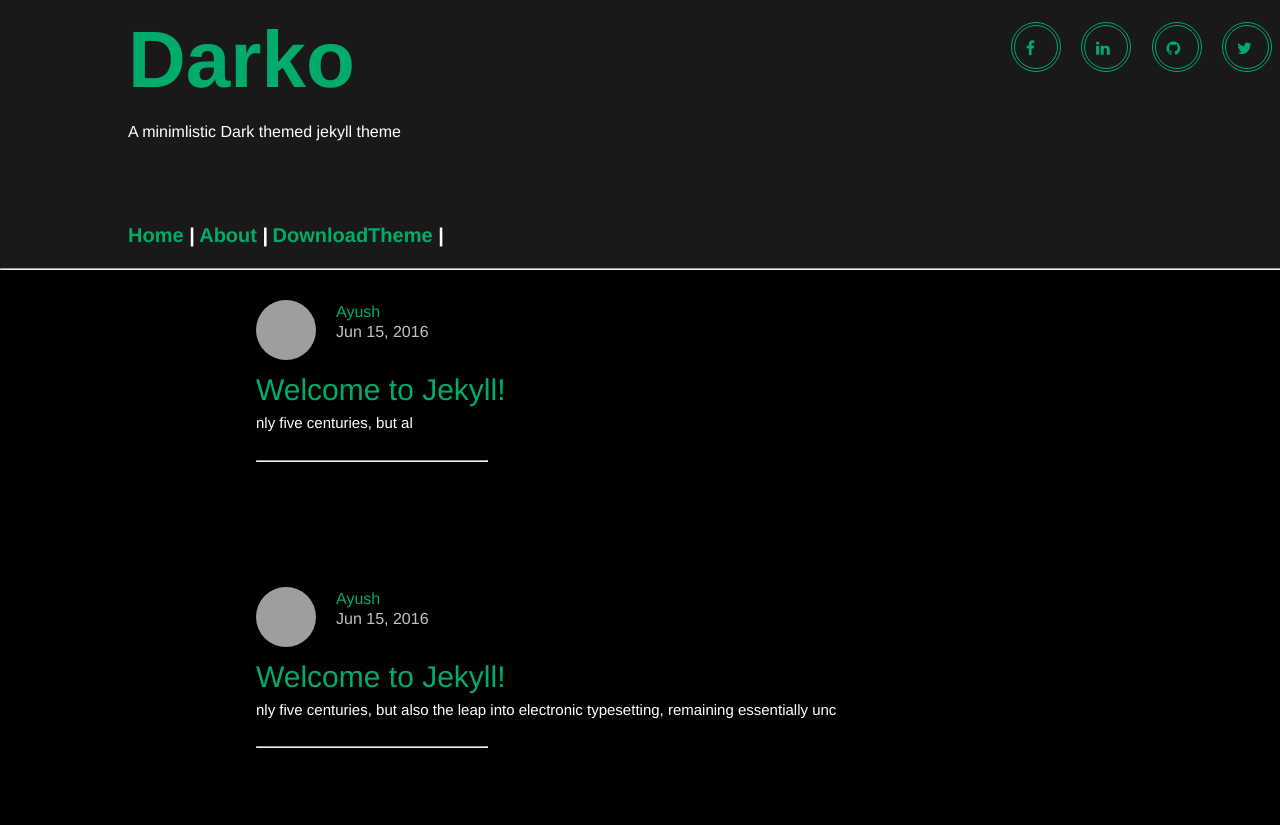
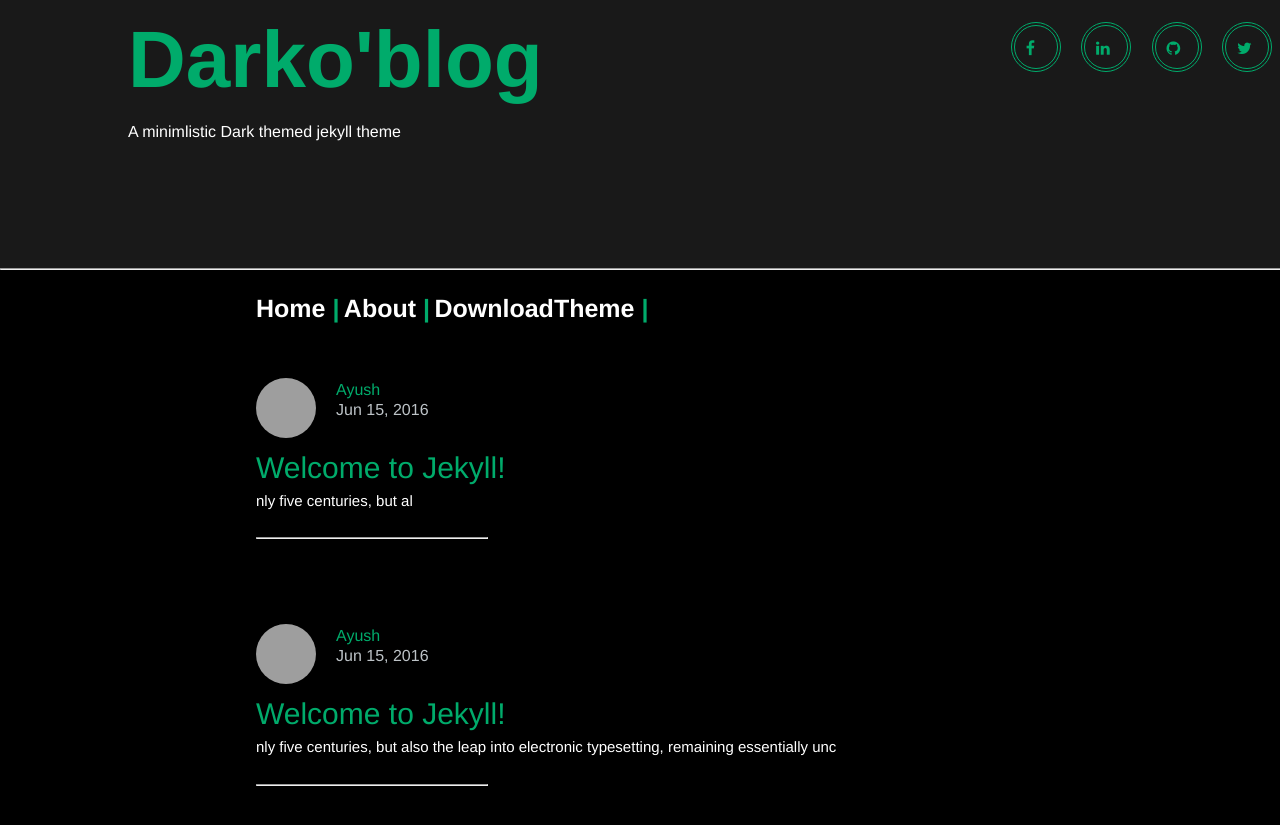
Before and after one commit to ayush1997/Darko, a Jekyll site: the page built from index.html, in a window 1280 px wide. Shown: the top 825 px of the page. Built offline with Jekyll 4.4.1, drawn with Linux system fonts in a browser that asks for light colours; grey boxes are pictures that could not be loaded.

Commit message:
many chnages

```diff
--- a/_config.yml
+++ b/_config.yml
@@ -1,5 +1,5 @@
 # Site settings
-title: Darko
+title: Darko'blog
 email: y
 description: "A minimlistic Dark themed jekyll theme"
 baseurl: ""
--- a/_includes/header.html
+++ b/_includes/header.html
@@ -10,11 +10,7 @@
     </div>
 
   </div>
-  <div class="site-pages">
-    {% for i in (0..site.page_len) %}
-    <div class="page-head"><a href="{{site.page_url[i]}}"><p>{{site.topic[i]}} <span class="slash">|</span></p></a></div>
-      {% endfor%}
-  </div>
+
 
   <div class="icons">
     {% if site.facebook %}
--- a/_posts/2016-06-15-welcome-to-jekyll0.markdown
+++ b/_posts/2016-06-15-welcome-to-jekyll0.markdown
@@ -35,7 +35,7 @@
 Unicode is supported. ☺
 
 
-
+hover
 An h2 header
 ------------
 
--- a/css/main.css
+++ b/css/main.css
@@ -9,7 +9,7 @@
 html, body { height: 100%; }
 
 body {
-  font-family: "Source Sans Pro","Helvetica Neue",Helvetica,Arial,sans-serif;
+  font-family: "Source Sans Pro","Helvetica Neue",Helvetica,Arial,sans-serif !important;
   font-size: 16px;
   line-height: 1.5;
   font-weight: 300;
@@ -60,7 +60,7 @@
   text-decoration: none !important;
 }
 .slash{
-  color:white;
+  color:#00ab6b;
 }
 hr{
   color: white;
@@ -72,12 +72,16 @@
 @media (min-width:600px){
 
   .site-pages{
-    position: absolute;
-    left: 10%;
+    /*position: absolute;*/
+    margin-left: 20%;
     bottom: 20px;
-
+    margin-top: 20px;
+    margin-bottom:50px;
   }
-
+  .page-head a{
+    font-size: 25px;
+    color:white;
+  }
   .wrap{
     position: absolute;
     left:10%;
@@ -111,7 +115,14 @@
   .site-pages{
     /*position: absolute;*/
     display: block;
+    margin-left: 5%;
+    margin-top: 30px;
+    margin-bottom: 0px;
 
+  }
+  .page-head a{
+    font-size: 20px;
+    color:white;
   }
   .icons{
     /*position: absolute;*/
@@ -223,7 +234,7 @@
   max-width: 60%;
   /*background-color: red;*/
   color:#bdc3c7;
-  margin: 30px 0 150px 0;
+  margin: 0px 0 110px 0;
   left:20% !important;
   position: relative;
 }
--- a/index.html
+++ b/index.html
@@ -4,6 +4,11 @@
 
 <div class="home">
   <!-- <p class="home-head">Recent Posts</p> -->
+  <div class="site-pages">
+    {% for i in (0..site.page_len) %}
+    <div class="page-head"><a href="{{site.page_url[i]}}"><p>{{site.topic[i]}} <span class="slash">|</span></p></a></div>
+      {% endfor%}
+  </div>
   <ul class="posts">
     {% for post in site.posts %}
     <li>
```
Also changed, not shown: 6 other files.
